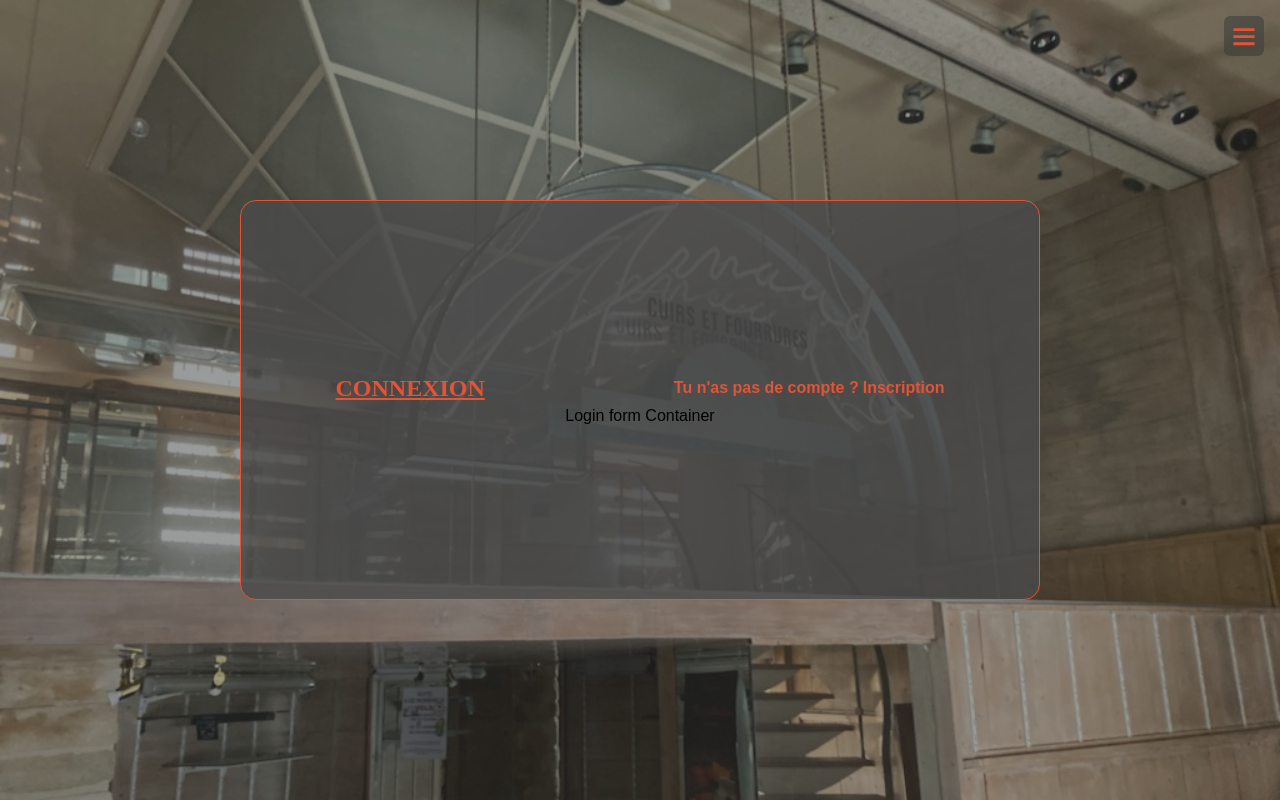
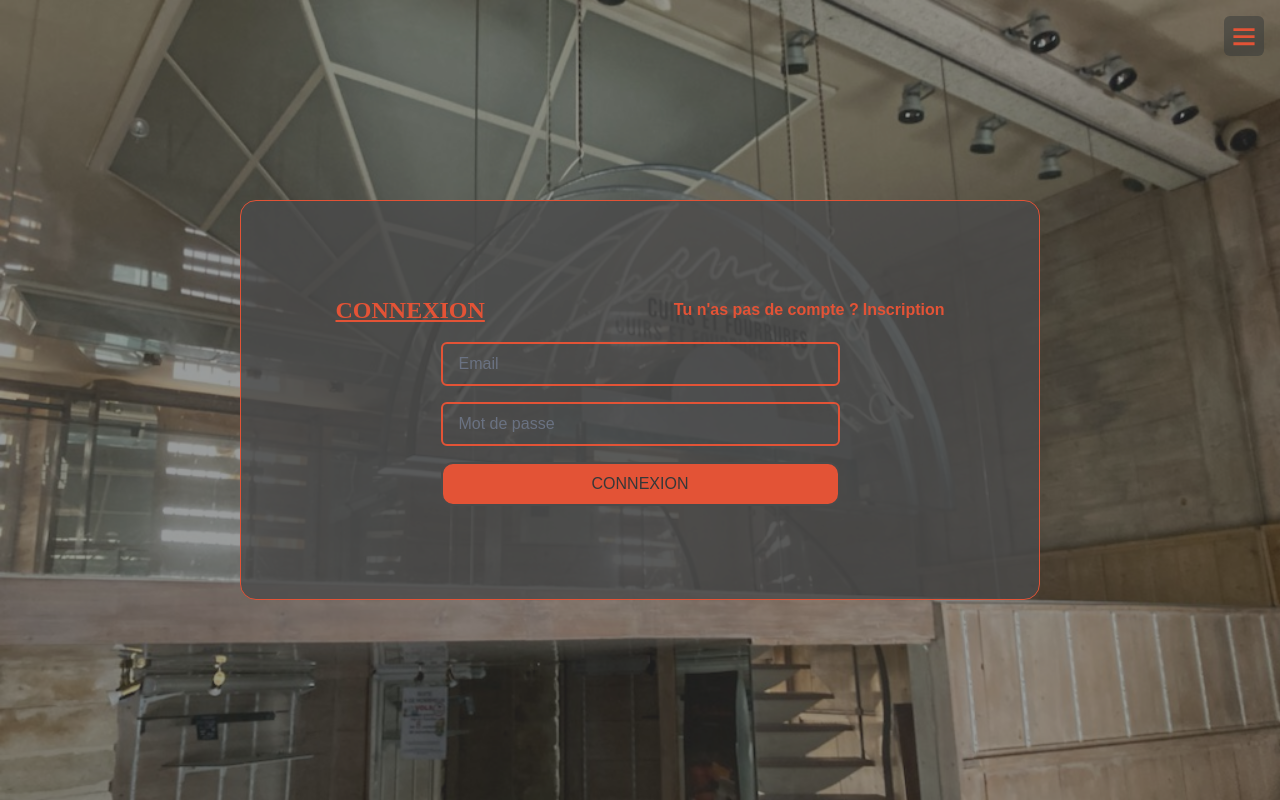
Before and after one commit to KevinMaze/agora, a Next.js app: page /connexion in a window 1280 px wide. Built offline with nearby package versions, Linux system fonts and the light colour scheme.

Commit message:
form design finish

```diff
--- a/src/ui/design-system/button.tsx
+++ b/src/ui/design-system/button.tsx
@@ -141,7 +141,7 @@ export const Button = ({
                 "cursor-pointer"
             )}
             onClick={handleClick}
-            disabled={disabled}
+            disabled={disabled || isLoading}
         >
             {buttonContent}
         </button>
--- a/src/ui/modules/authentification/forget-password/components/forget-password.form.tsx
+++ b/src/ui/modules/authentification/forget-password/components/forget-password.form.tsx
@@ -1,3 +1,33 @@
-export const ForgetPasswordForm = () => {
-    return <div>forget password form Container</div>;
+import { FormsType } from "@/types/form";
+import { Button } from "@/ui/design-system/button";
+import { Input } from "@/ui/design-system/form/input";
+
+interface Props {
+    form: FormsType;
+}
+
+export const ForgetPasswordForm = ({ form }: Props) => {
+    const { register, handleSubmit, onSubmit, isLoading, errors, watch } = form;
+
+    return (
+        <form
+            onSubmit={handleSubmit(onSubmit)}
+            className="flex flex-col gap-4 w-1/2 mt-4"
+        >
+            <Input
+                isLoading={isLoading}
+                placeholder="Email"
+                type="email"
+                register={register}
+                errors={errors}
+                errorMsg="Ce champ est requis"
+                id="email"
+                required={true}
+                isAutoCompleted={false}
+            />
+            <Button isLoading={isLoading} type="submit">
+                {isLoading ? "Loading..." : "Envoyer"}
+            </Button>
+        </form>
+    );
 };
--- a/src/ui/modules/authentification/forget-password/forget-password.container.tsx
+++ b/src/ui/modules/authentification/forget-password/forget-password.container.tsx
@@ -1,9 +1,34 @@
+import { useState } from "react";
 import { ForgetPasswordView } from "./forget-password.view";
+import { SubmitHandler, useForm } from "react-hook-form";
+import { ForgetFormFieldsType } from "@/types/form";
 
 export const ForgetPasswordContainer = () => {
+    const [isLoading, setIsLoading] = useState<boolean>(false);
+    const {
+        handleSubmit,
+        formState: { errors },
+        register,
+        setError,
+        reset,
+    } = useForm<ForgetFormFieldsType>();
+
+    const onSubmit: SubmitHandler<ForgetFormFieldsType> = async (formData) => {
+        setIsLoading(true);
+        console.log("Register form data:", formData);
+    };
     return (
-        <>
-            <ForgetPasswordView />
-        </>
+        <ForgetPasswordView
+            form={{
+                errors,
+                register,
+                handleSubmit,
+                onSubmit,
+                isLoading,
+                watch: () => {
+                    return "Les mots de passe ne correspondent pas";
+                },
+            }}
+        />
     );
 };
--- a/src/ui/modules/authentification/forget-password/forget-password.view.tsx
+++ b/src/ui/modules/authentification/forget-password/forget-password.view.tsx
@@ -2,8 +2,13 @@ import { Typo } from "@/ui/design-system/typography";
 import Link from "next/link";
 import Image from "next/image";
 import { ForgetPasswordForm } from "./components/forget-password.form";
+import { FormsType } from "@/types/form";
 
-export const ForgetPasswordView = () => {
+interface Props {
+    form: FormsType;
+}
+
+export const ForgetPasswordView = ({ form }: Props) => {
     return (
         <div className="relative w-full h-screen overflow-hidden flex justify-center items-center">
             <div className="absolute inset-0 opacity-50">
@@ -36,7 +41,7 @@ export const ForgetPasswordView = () => {
                         <Link href="/connexion">Connexion</Link>
                     </Typo>
                 </div>
-                <ForgetPasswordForm />
+                <ForgetPasswordForm form={form} />
             </div>
         </div>
     );
--- a/src/ui/modules/authentification/login/components/login-form.tsx
+++ b/src/ui/modules/authentification/login/components/login-form.tsx
@@ -1,3 +1,58 @@
-export const LoginForm = () => {
-    return <div>Login form Container</div>;
+import { FormsType } from "@/types/form";
+import { Button } from "@/ui/design-system/button";
+import { Input } from "@/ui/design-system/form/input";
+
+interface Props {
+    form: FormsType;
+}
+
+export const LoginForm = ({ form }: Props) => {
+    const { register, handleSubmit, onSubmit, isLoading, errors, watch } = form;
+    return (
+        <form
+            onSubmit={handleSubmit(onSubmit)}
+            className="flex flex-col gap-4 w-1/2 mt-4"
+        >
+            <Input
+                isLoading={isLoading}
+                placeholder="Email"
+                type="email"
+                register={register}
+                errors={errors}
+                errorMsg="Ce champ est requis"
+                id="email"
+                required={true}
+                isAutoCompleted={false}
+            />
+            <Input
+                isLoading={isLoading}
+                placeholder="Mot de passe"
+                type="password"
+                register={register}
+                errors={errors}
+                errorMsg="Ce champ est requis"
+                id="password"
+                required={true}
+                isAutoCompleted={false}
+            />
+            {/* <Input
+                    isLoading={isLoading}
+                    placeholder="Confirmer le mot de passe"
+                    type="password"
+                    register={register} // On passe la fonction register
+                    errors={errors}
+                    // On ajoute une règle de validation personnalisée
+                    validate={(value: string) =>
+                        value === watch("password") ||
+                        "Les mots de passe ne correspondent pas"
+                    }
+                    id="passwordConfirme"
+                    required={true}
+                    isAutoCompleted={false}
+                /> */}
+            <Button isLoading={isLoading} type="submit">
+                {isLoading ? "Loading..." : "Connexion"}
+            </Button>
+        </form>
+    );
 };
--- a/src/ui/modules/authentification/login/login.container.tsx
+++ b/src/ui/modules/authentification/login/login.container.tsx
@@ -1,9 +1,34 @@
+import { useState } from "react";
 import { LoginView } from "./login.view";
+import { SubmitHandler, useForm } from "react-hook-form";
+import { LoginFormFieldsType } from "@/types/form";
 
 export const LoginContainer = () => {
+    const [isLoading, setIsLoading] = useState<boolean>(false);
+    const {
+        handleSubmit,
+        formState: { errors },
+        register,
+        setError,
+        reset,
+    } = useForm<LoginFormFieldsType>();
+
+    const onSubmit: SubmitHandler<LoginFormFieldsType> = async (formData) => {
+        setIsLoading(true);
+        console.log("Register form data:", formData);
+    };
     return (
-        <>
-            <LoginView />
-        </>
+        <LoginView
+            form={{
+                errors,
+                register,
+                handleSubmit,
+                onSubmit,
+                isLoading,
+                watch: () => {
+                    return "Les mots de passe ne correspondent pas";
+                },
+            }}
+        />
     );
 };
--- a/src/ui/modules/authentification/login/login.view.tsx
+++ b/src/ui/modules/authentification/login/login.view.tsx
@@ -2,8 +2,13 @@ import { Typo } from "@/ui/design-system/typography";
 import Link from "next/link";
 import Image from "next/image";
 import { LoginForm } from "./components/login-form";
+import { FormsType } from "@/types/form";
 
-export const LoginView = () => {
+interface Props {
+    form: FormsType;
+}
+
+export const LoginView = ({ form }: Props) => {
     return (
         <div className="relative w-full h-screen overflow-hidden flex justify-center items-center">
             <div className="absolute inset-0 opacity-50">
@@ -48,7 +53,7 @@ export const LoginView = () => {
                         </Typo>
                     </div>
                 </div>
-                <LoginForm />
+                <LoginForm form={form} />
             </div>
         </div>
     );
```
Also changed, not shown: src/types/form.tsx (+10 -0 lines).
